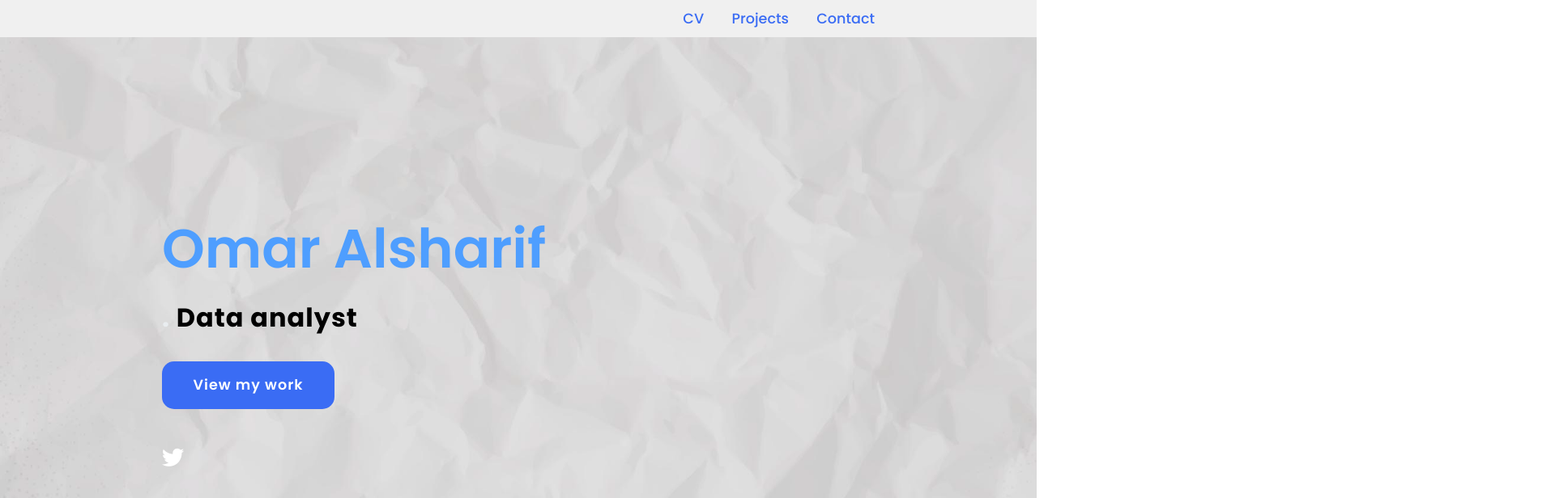
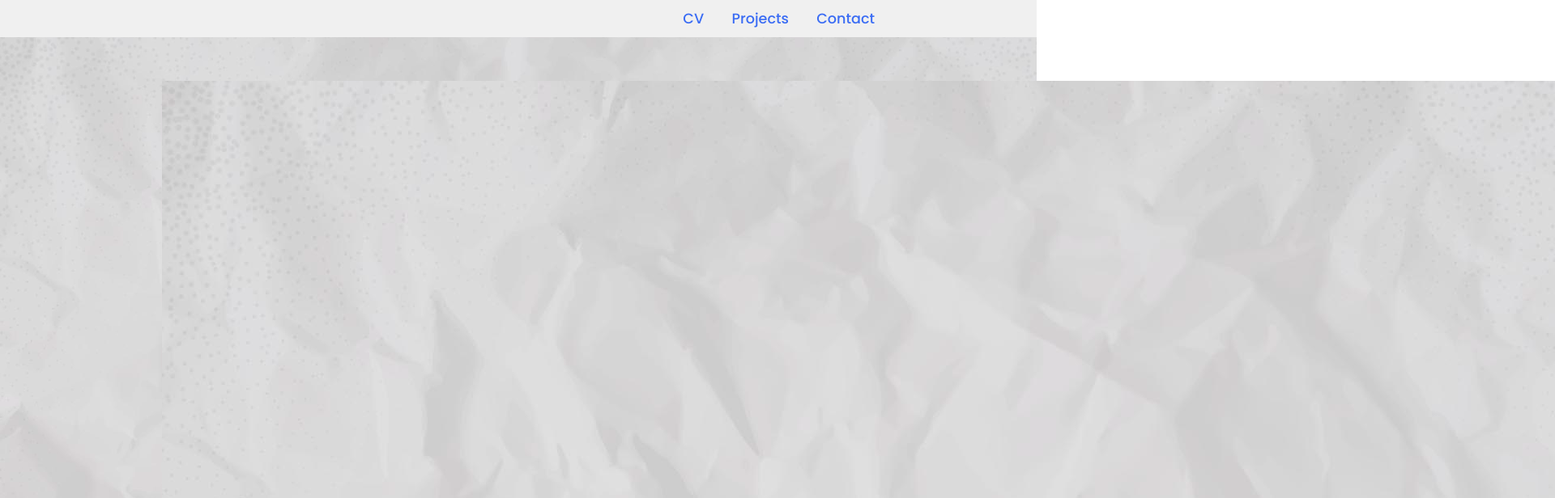
Before and after one commit to OmarBinSaad/OmarBinSaad.github.io, a plain HTML site: page index.html in a window 1280 px wide. Shown: the top 616 px of the page at 81% size, 1920 px wide, since content can reach past the window. Drawn offline with Linux system fonts and the light colour scheme.

Commit message:
Update index.html

```diff
--- a/index.html
+++ b/index.html
@@ -21,6 +21,7 @@
 
 
     <section class="main">
+	    <img src="images/background.jpg" />
         <div>
             <h2><br><span>Omar Alsharif</span></h2>
             <h3> <font color = "e9edf0" > . </color> <font color = "000000" >  Data analyst </color> </h3>
```
